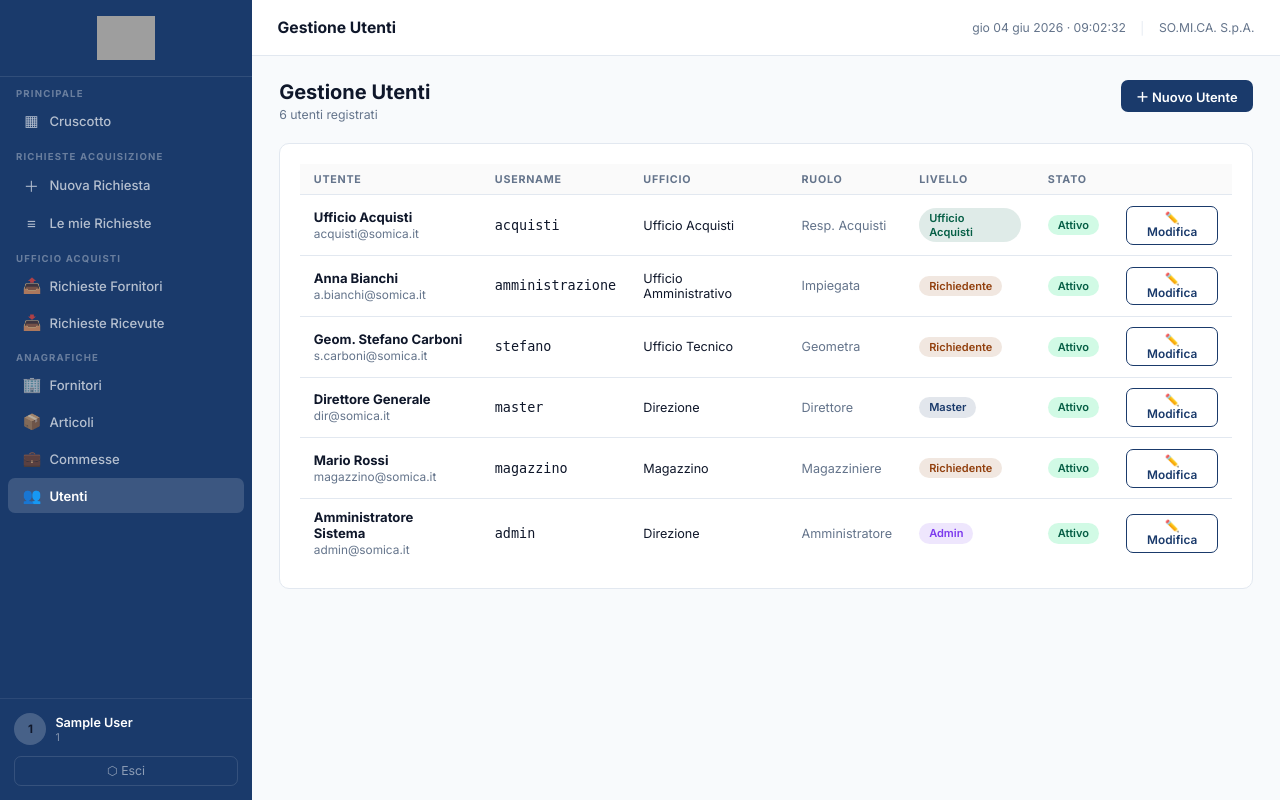
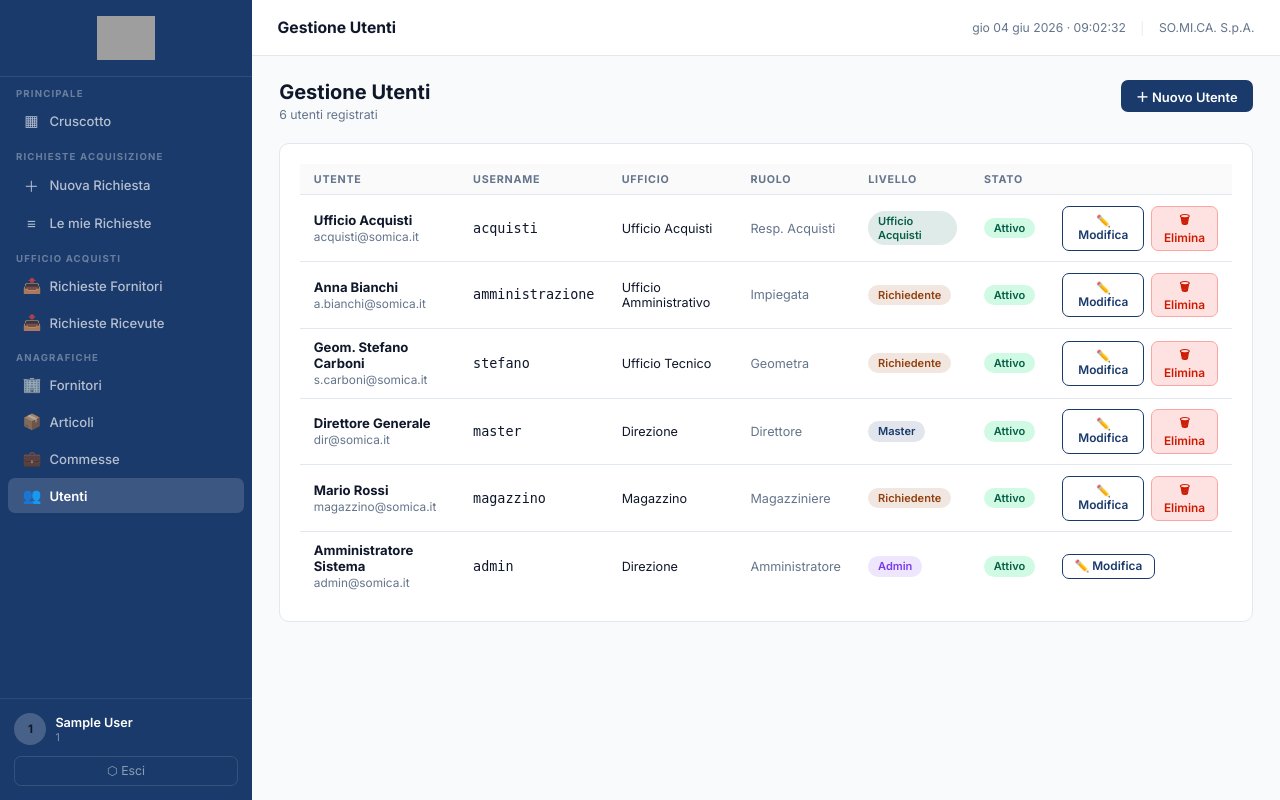
Before and after one commit to somicaspasince2002/somica-gestionale, a Flask app: page /anagrafiche/utenti in a window 1280 px wide. Run offline with Flask 3, Linux system fonts and the light colour scheme; the visitor is signed in with stand-in values (Sample User, id 1); data comes from the database, SQL or seed files in the repository; grey boxes are pictures that could not be loaded.

Commit message:
Update ana_utenti.html

```diff
--- a/templates/ana_utenti.html
+++ b/templates/ana_utenti.html
@@ -31,6 +31,7 @@
         </span>
       </td>
       <td>
+        <div style="display:flex;gap:.4rem">
         <button class="btn bo bs" onclick='apriModifica(
           {{ riga.id }},
           "{{ riga.nome }}",
@@ -43,6 +44,12 @@
           "{{ riga.livello }}",
           {{ riga.attivo }}
         )'>✏️ Modifica</button>
+        {% if riga.id != session.get('uid') %}
+        <form method="POST" action="{{ url_for('ana_utenti_elimina', uid=riga.id) }}" onsubmit="return confirm('Disattivare utente {{ riga.nome }} {{ riga.cognome }}?')" style="display:inline">
+          <button type="submit" class="btn bs" style="background:#fee2e2;color:#cc1a00;border:1px solid #fca5a5">🗑 Elimina</button>
+        </form>
+        {% endif %}
+        </div>
       </td>
     </tr>
     {% endfor %}
```
